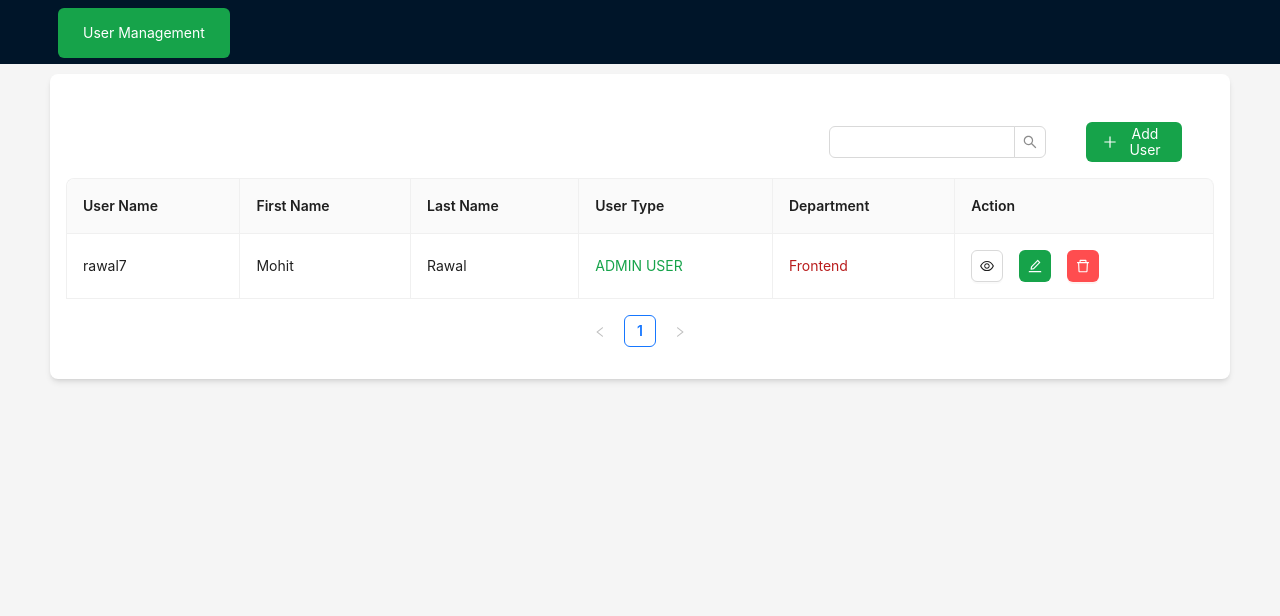
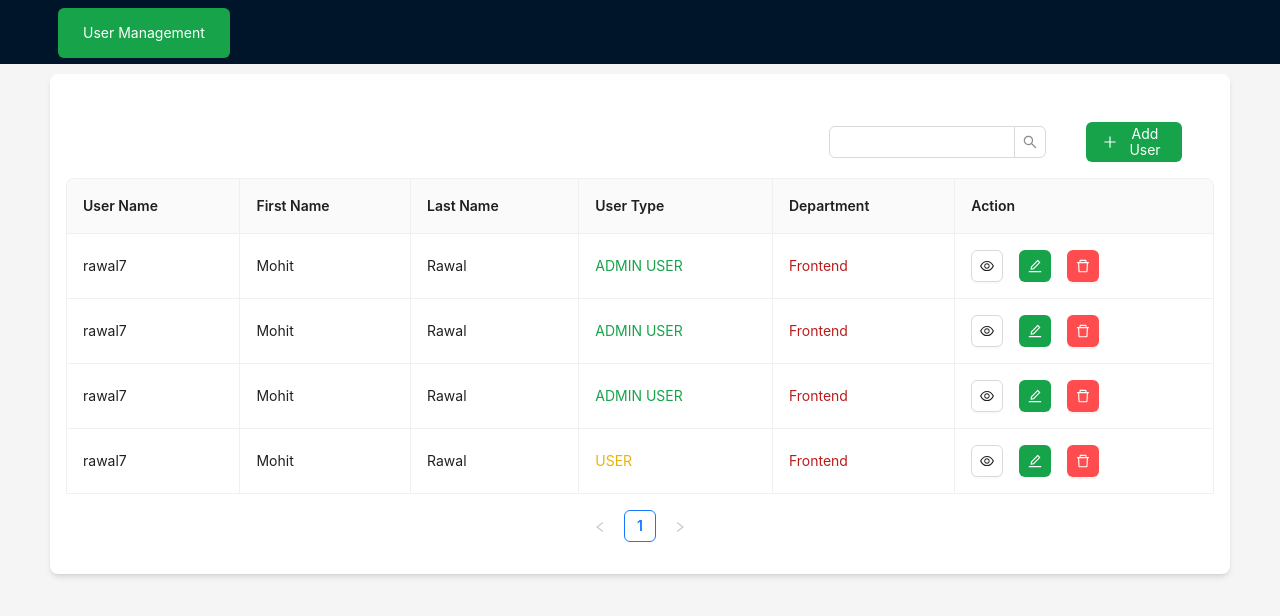
Before and after one commit to Mohitrawal7/react_antd, a React (Vite) app: page / in a window 1280 px wide. Shown: the top 616 px of the page. Built offline with nearby package versions, Linux system fonts and the light colour scheme.

Commit message:
react small

```diff
--- a/src/App.jsx
+++ b/src/App.jsx
@@ -15,6 +15,27 @@ const initialUsers = [
     lastName: 'Rawal',
     userName: 'rawal7',
     userType: 'Admin User',
+    department: 'Frontend',
+  },{
+    userId: 1,
+    firstName: 'Mohit',
+    lastName: 'Rawal',
+    userName: 'rawal7',
+    userType: 'Admin User',
+    department: 'Frontend',
+  },{
+    userId: 1,
+    firstName: 'Mohit',
+    lastName: 'Rawal',
+    userName: 'rawal7',
+    userType: 'Admin User',
+    department: 'Frontend',
+  },{
+    userId: 1,
+    firstName: 'Mohit',
+    lastName: 'Rawal',
+    userName: 'rawal7',
+    userType: ' User',
     department: 'Frontend',
   }
 ];
```
